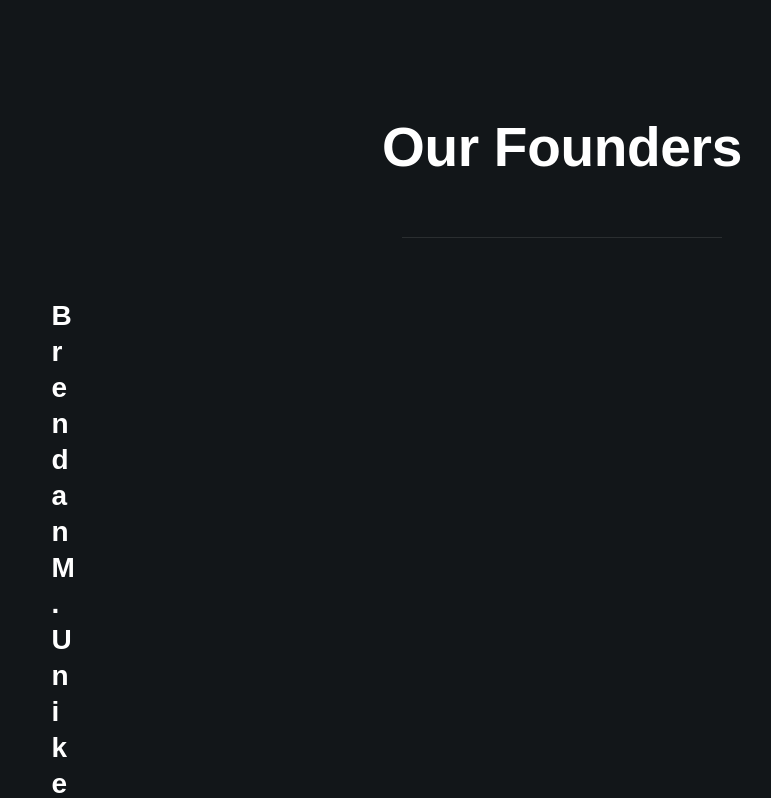
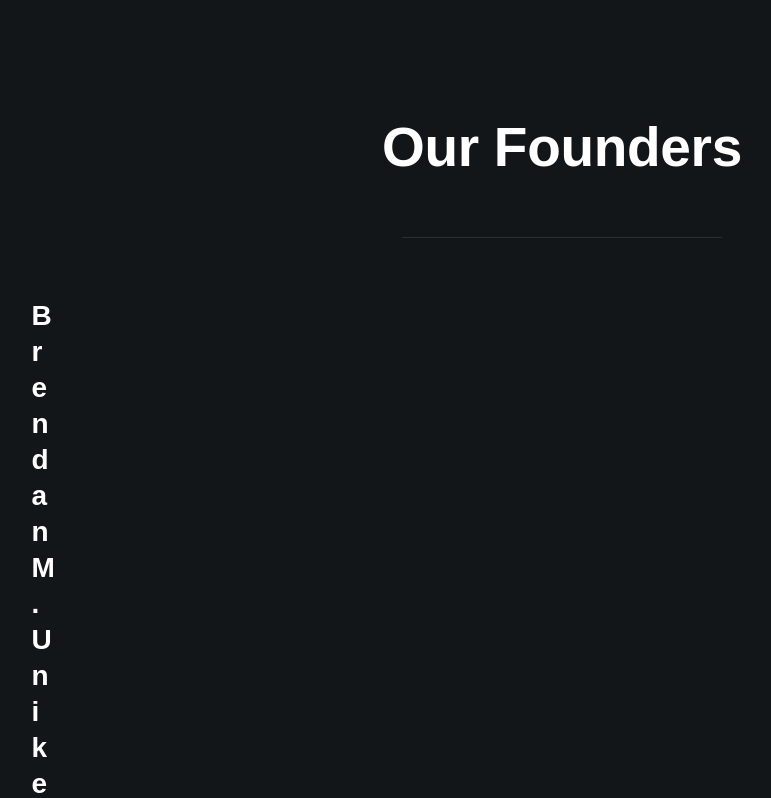
Before and after one commit to bmu-coaching/tauSystems, a plain HTML site: page index.html in a window 1280 px wide. Shown: the part 986-1784 px from the top of the page, without its empty margins (78-849 px from the left). Drawn offline with nearby package versions, Linux system fonts and the light colour scheme; a web font is replaced by a local one.

Commit message:
Update index.html

```diff
--- a/index.html
+++ b/index.html
@@ -122,6 +122,8 @@
             <div class="about-desc__slider">
 
 		    <div class="container">
+			            <div class="row">
+
    			<div class="col-lg-6 col-md-6 col-sm-12 col-xs-12">
       <div class="about-desc__slide">
                     <h3 class="item-title">Brendan M. Unikewicz</h3>
```
